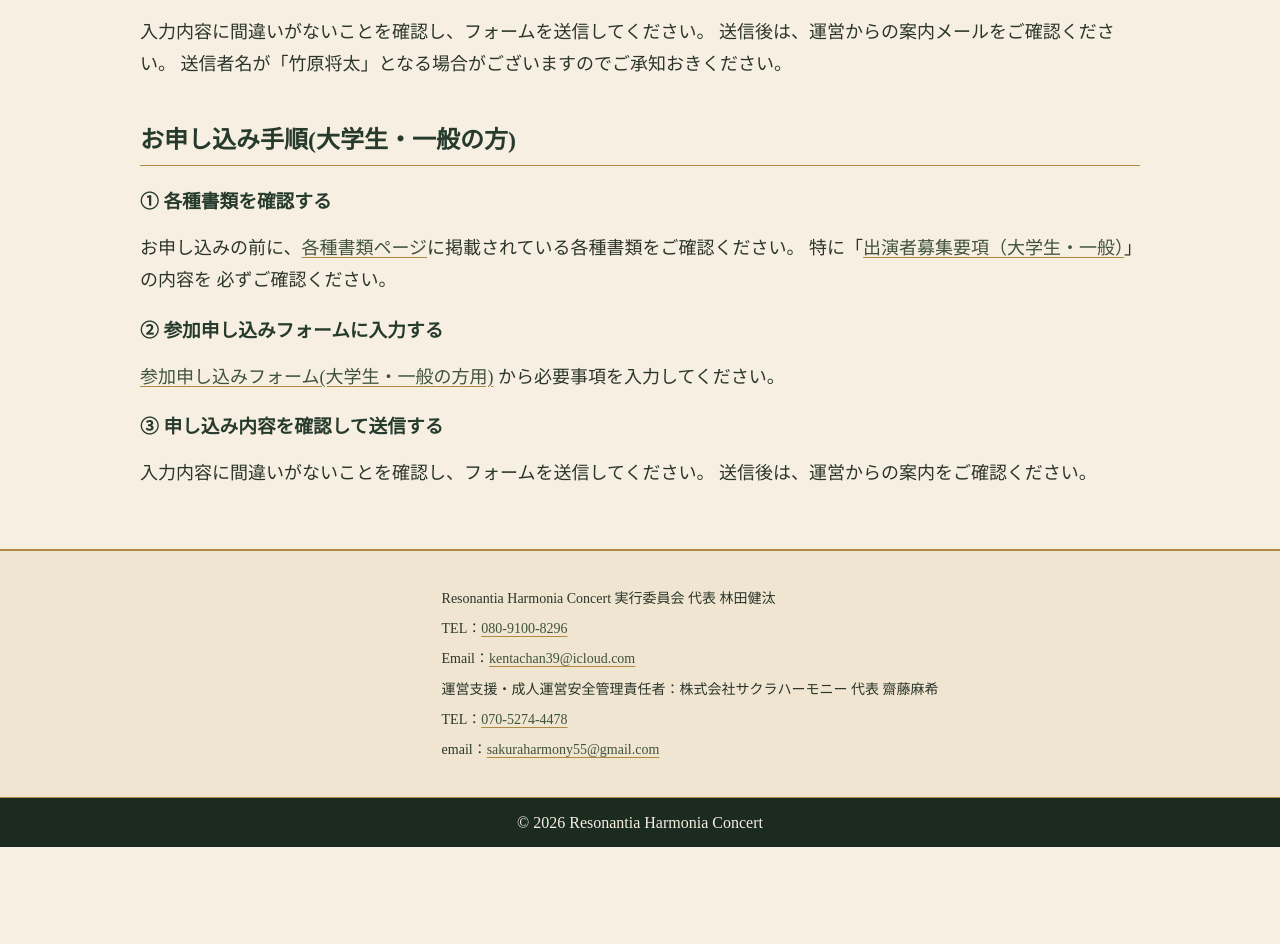
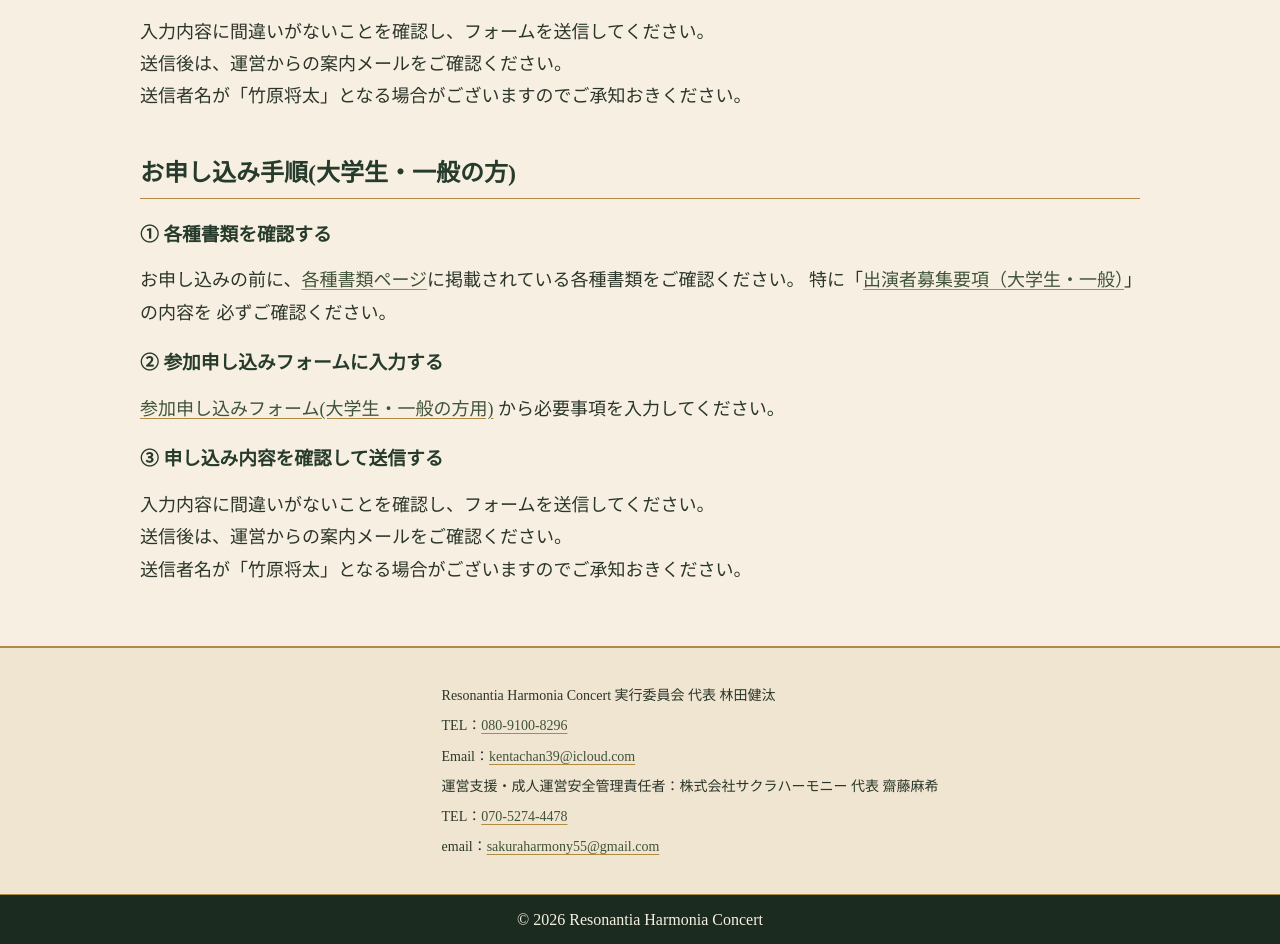
Before and after one commit to RHC-kumamoto/Resonantia-Harmonia-Concert, a plain HTML site: page application.html in a window 1280 px wide. Shown: the part 791-1735 px from the top of the page. Before the commit the page ends 1638 px from the top, so only its background shows below. Drawn offline with Linux system fonts and the light colour scheme.

Commit message:
Update application.html

```diff
--- a/application.html
+++ b/application.html
@@ -52,8 +52,8 @@
         <h3>④ 申し込み内容を確認して送信する</h3>
 
         <p>
-            入力内容に間違いがないことを確認し、フォームを送信してください。
-            送信後は、運営からの案内メールをご確認ください。
+            入力内容に間違いがないことを確認し、フォームを送信してください。<br>
+            送信後は、運営からの案内メールをご確認ください。<br>
             送信者名が「竹原将太」となる場合がございますのでご承知おきください。
         </p>
 
@@ -78,8 +78,9 @@
         <h3>③ 申し込み内容を確認して送信する</h3>
 
         <p>
-            入力内容に間違いがないことを確認し、フォームを送信してください。
-            送信後は、運営からの案内をご確認ください。
+            入力内容に間違いがないことを確認し、フォームを送信してください。<br>
+            送信後は、運営からの案内メールをご確認ください。<br>
+            送信者名が「竹原将太」となる場合がございますのでご承知おきください。
         </p>
     </main>
 
```
